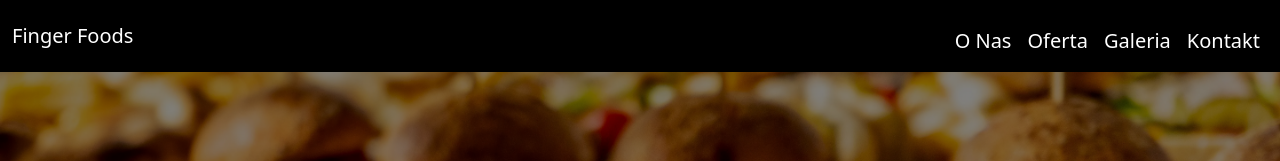
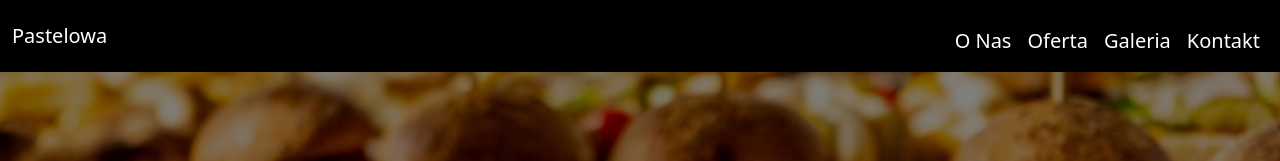
Before and after one commit to ganushkevychv/pastelowa, a React (Create React App) app: page / in a window 1280 px wide. Shown: the top 161 px of the page. Built offline with nearby package versions, Linux system fonts and the light colour scheme.

Commit message:
color and mono logos added, title was changed in index.html

```diff
--- a/public/index.html
+++ b/public/index.html
@@ -6,8 +6,8 @@
     <meta name="viewport" content="width=device-width, initial-scale=1" />
     <meta name="theme-color" content="#000000" />
     <meta
-      name="description"
-      content="Web site created using create-react-app"
+      name="Pastelowa Catering"
+      content="Pastelowa Catering"
     />
     <link rel="apple-touch-icon" href="%PUBLIC_URL%/logo192.png" />
     <!--
@@ -24,7 +24,7 @@
       work correctly both with client-side routing and a non-root public URL.
       Learn how to configure a non-root public URL by running `npm run build`.
     -->
-    <title>React App</title>
+    <title>Pastelowa</title>
   </head>
   <body>
     <noscript>You need to enable JavaScript to run this app.</noscript>
--- a/src/components/Menu.js
+++ b/src/components/Menu.js
@@ -25,7 +25,7 @@ const Menu = (args) => {
 return(
 <div>
       <Navbar {...args} expand="xl" dark="true">
-        <NavbarBrand style={color} href="/">Finger Foods</NavbarBrand>
+        <NavbarBrand style={color} href="/">Pastelowa</NavbarBrand>
         <NavbarToggler onClick={toggle} />
         <Collapse isOpen={isOpen} navbar>
           <Nav className="me-auto" navbar>
```
Also changed, not shown: public/manifest.json, src/images/logo_pastelowa_catering_kolor.png (added), src/images/logo_pastelowa_catering_mono.png (added).
